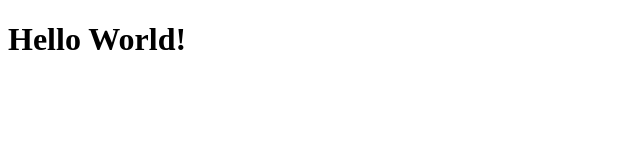
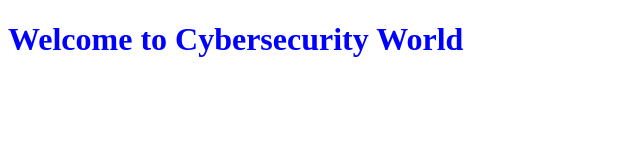
Before and after one commit to Arslankhan103/cybersecurityweb, a plain HTML site: page index.html in a window 1280 px wide. Shown: the whole page, without its empty margins (0-640 px from the left). Drawn offline with Linux system fonts and the light colour scheme.

Commit message:
adding css file

```diff
--- /dev/null
+++ b/css/style.css
@@ -0,0 +1,3 @@
+.h1class{
+  color: blue;
+}
--- a/index.html
+++ b/index.html
@@ -2,9 +2,10 @@
 <html lang="en" dir="ltr">
   <head>
     <meta charset="utf-8">
-    <title></title>
+    <title>Website Title</title>
+    <link rel="stylesheet" href="css/style.css">
   </head>
   <body>
-    <h1>Hello World!</h1>
+    <h1 class="h1class">Welcome to Cybersecurity World</h1>
   </body>
 </html>
```
